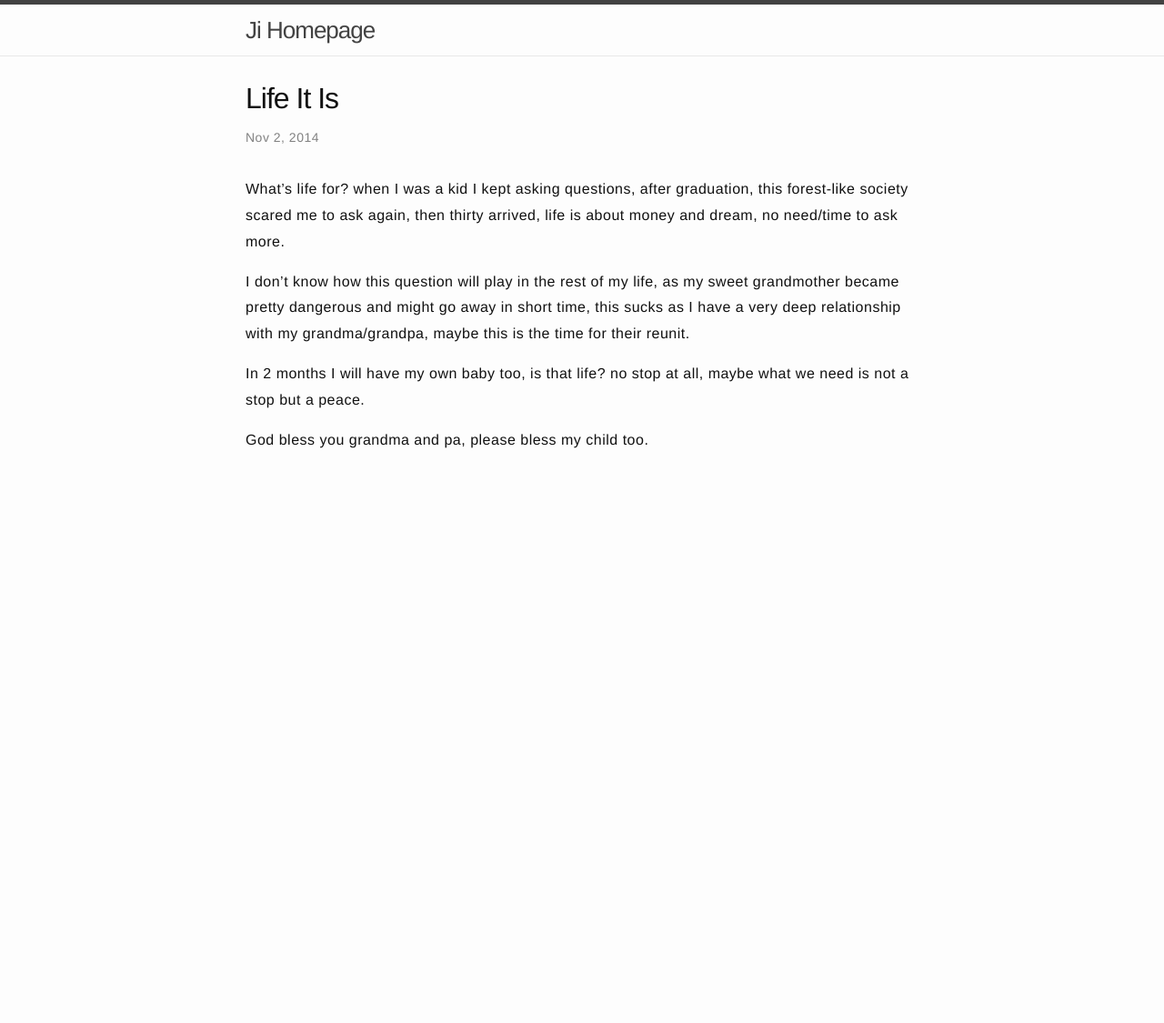
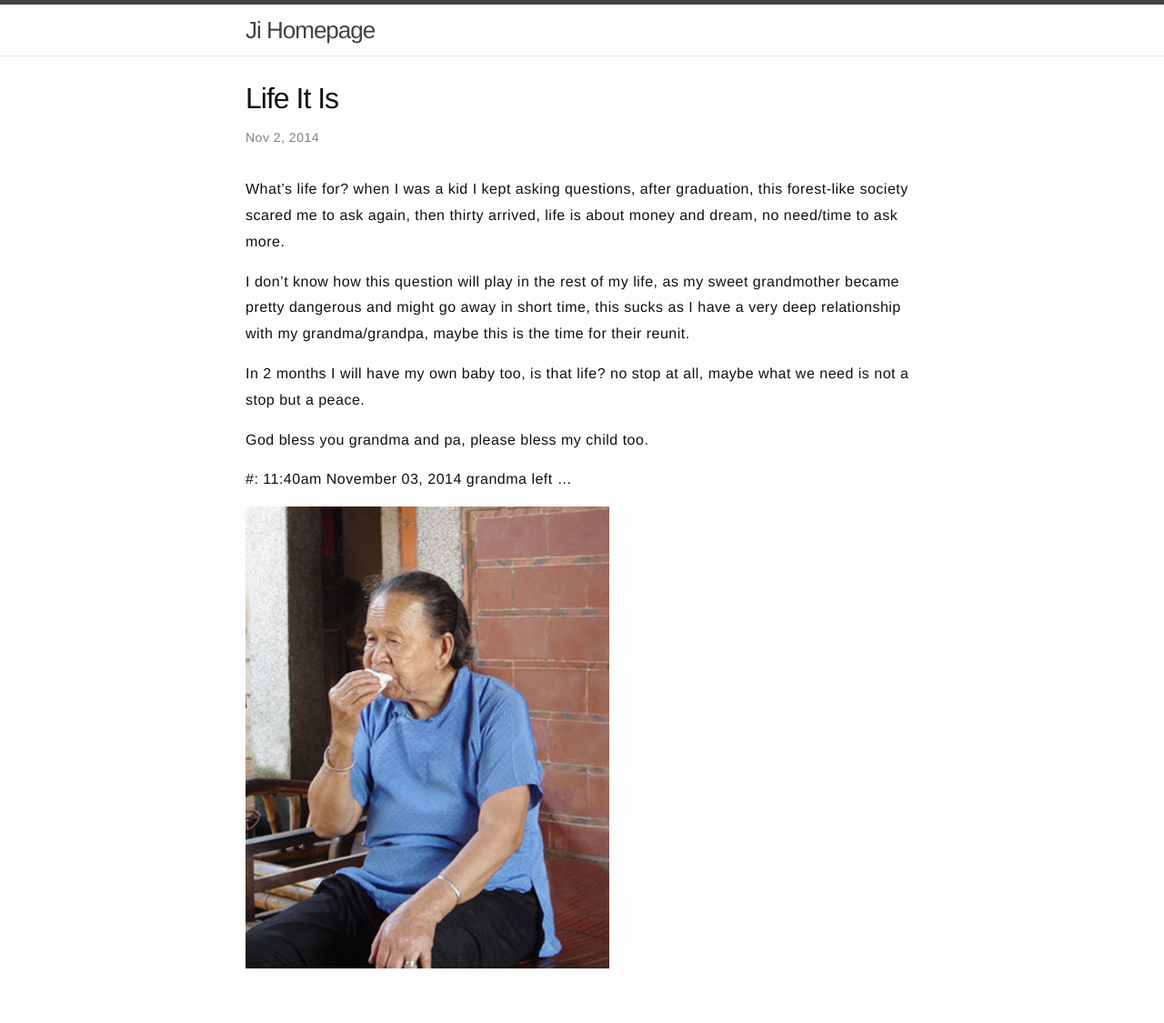
Before and after one commit to jazzi/jazzi.github.io, a Jekyll site: the page built from _posts/2014-11-02-life-it-is.md, in a window 1280 px wide. Shown: the whole page at 91% size. Built offline with Jekyll 4.4.1, drawn with Linux system fonts in a browser that asks for light colours; before the commit the page ends 900 px from its top, so only the background shows below that.

Commit message:
add photo

```diff
--- a/_posts/2014-11-02-life-it-is.md
+++ b/_posts/2014-11-02-life-it-is.md
@@ -9,3 +9,7 @@ I don't know how this question will play in the rest of my life, as my sweet gra
 In 2 months I will have my own baby too, is that life? no stop at all, maybe what we need is not a stop but a peace.
 
 God bless you grandma and pa, please bless my child too.
+
+\#: 11:40am November 03, 2014 grandma left ...
+
+![Grandma in Summer](img/grandma.jpg)
```
Also changed, not shown: img/grandma.jpg (added).
